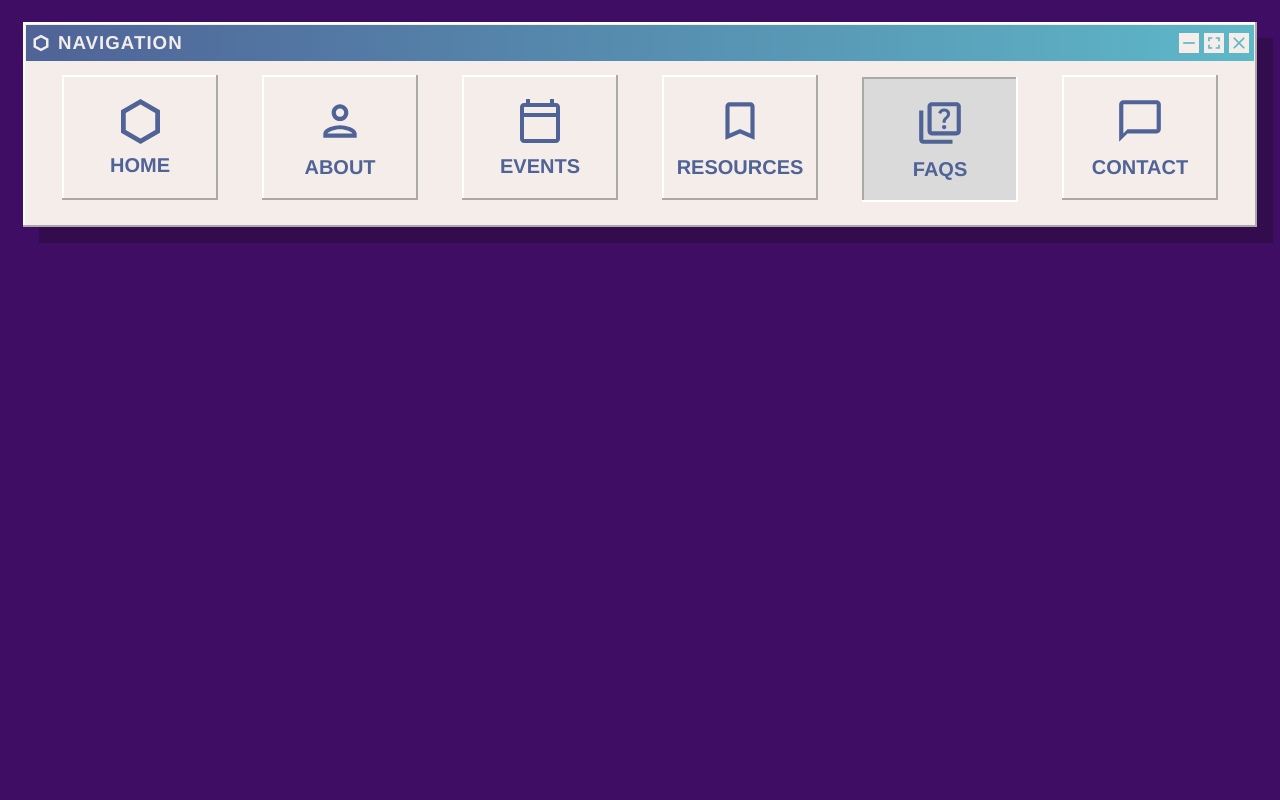
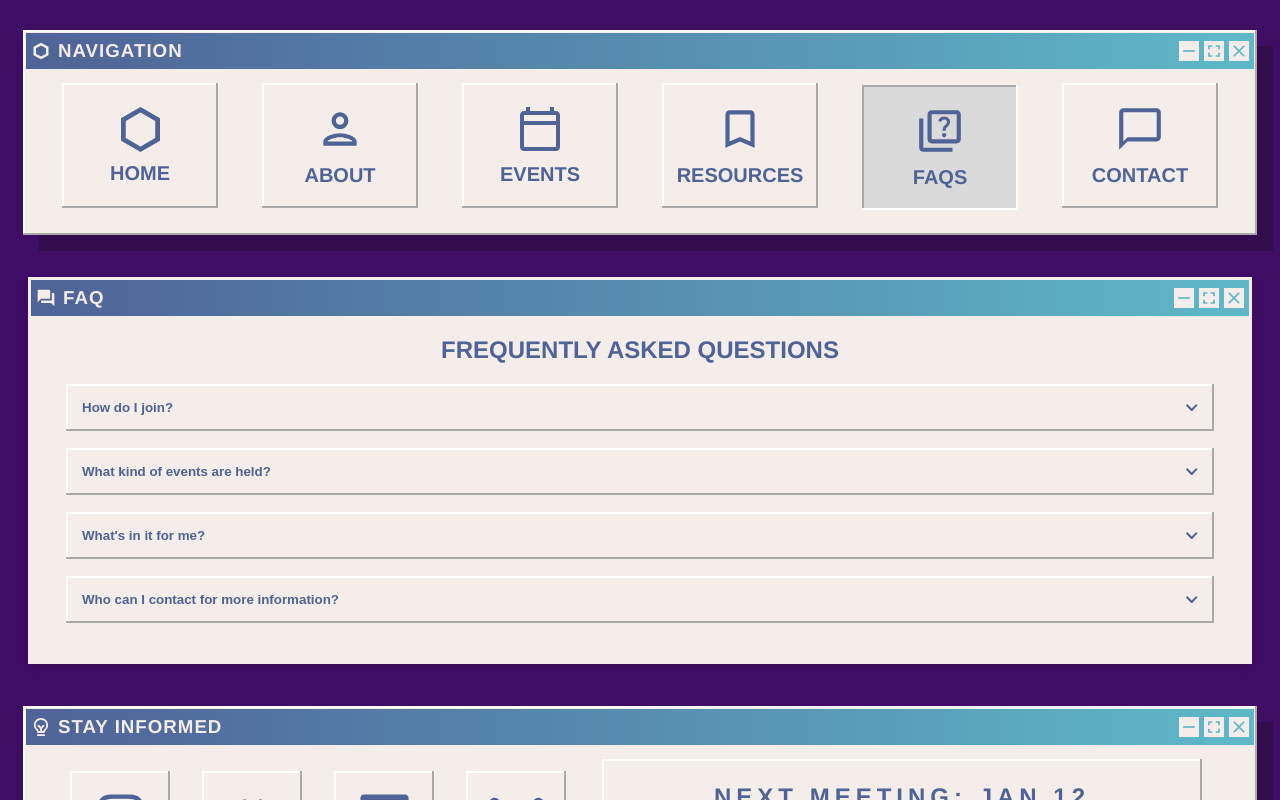
Before and after one commit to gabriel-s-e/AAISWebsite, a Next.js app in the folder AAISWebsite-test-branch/: page /FAQ in a window 1280 px wide. Shown: the top 800 px of the page. Built offline with nearby package versions, Linux system fonts and the light colour scheme; a web font is replaced by a local one.

Commit message:
Added FAQ section changes

```diff
--- /dev/null
+++ b/AAISWebsite-test-branch/src/app/FAQ/FAQ.module.css
@@ -0,0 +1,152 @@
+.entireContainer {
+    display: flex;
+    flex-direction: column;
+    min-height: 100vh;
+}
+
+.contentContainer {
+    flex: 1;
+    padding: 20px;
+    display: flex;
+    justify-content: center;
+    align-items: flex-start;
+}
+
+.window {
+    background-color: #f4edea;
+    border-radius: 0px;
+    box-shadow: 0 4px 6px rgba(0, 0, 0, 0.1);
+    overflow: hidden;
+    box-sizing: border-box;
+    width: 100%;
+    max-width: 1230px;
+    margin: 0 auto;
+}
+
+.faqQuestion,
+.faqAnswer,
+.title {
+    -webkit-font-smoothing: antialiased;
+    -moz-osx-font-smoothing: grayscale;
+}
+
+.faqContainer {
+    width: 100%;
+    padding-top: 3px;
+    padding-bottom: 40px;
+    padding-left: 3px;
+    padding-right: 3px;
+}
+
+.title {
+    color: #4f6397;
+    text-align: center;
+    margin-bottom: 20px;
+    font-size: 1.5rem;
+}
+
+.faqList {
+    display: flex;
+    flex-direction: column;
+    gap: 16px;
+    padding-right: 35px;
+    padding-left: 35px;
+}
+
+.faqItem {
+    border: none;
+    border-radius: 0px;
+    overflow: hidden;
+    background-color: #f4edea;
+    color: #4f6397;
+    box-shadow: inset -2px -2px darkgrey, inset 2px 2px white;
+    margin-bottom: 1px;
+    transition: all 0.3s ease;
+}
+
+.faqQuestion {
+    display: flex;
+    justify-content: space-between;
+    align-items: center;
+    width: 100%;
+    padding: 16px;
+    background-color: #f4edea;
+    border: none;
+    text-align: left;
+    cursor: pointer;
+    font-weight: bold;
+    color: #4f6397;
+    box-shadow: inset -2px -2px darkgrey, inset 2px 2px white;
+    transition: all 0.3s ease;
+}
+
+.faqQuestionActive {
+    background-color: #dadada;
+    box-shadow: inset -2px -2px white, inset 2px 2px darkgray;
+    transform: translateY(2px);
+    border-bottom: none;
+    border-top: none;
+    margin-top: -2px;
+}
+
+.faqAnswer {
+    background-color: rgb(241, 235, 235);
+    color: #333;
+    box-shadow: inset -2px -2px white, inset 2px 2px darkgray;
+    max-height: 0;
+    overflow: hidden;
+    transition: max-height 0.3s ease, padding 0.3s ease;
+    padding: 0 16px;
+}
+
+.faqAnswerActive {
+    padding: 16px;
+}
+
+.link {
+    color: #4f6397;
+    text-decoration: underline;
+    font-weight: bold;
+    transition: color 0.3s ease;
+}
+
+.link:hover {
+    color: #677dc8;
+}
+
+@media (max-width: 768px) {
+    .window {
+        width: 100%;
+    }
+
+    .faqContainer {
+        padding: 10px;
+        padding-bottom: 30px;
+    }
+
+    .title {
+        font-size: 1.2rem;
+    }
+
+    .faqQuestion, .faqAnswer {
+        padding: 12px;
+        font-size: 0.9rem;
+    }
+
+    .faqList {
+        padding-right: 10px;
+        padding-left: 10px;
+    }
+}
+
+@media (min-width: 769px) and (max-width: 1200px) {
+    .window {
+        width: 100%;
+    }
+}
+
+@media (min-width: 1201px) {
+    .window {
+        width: 100%;
+    }
+}
--- a/AAISWebsite-test-branch/src/app/FAQ/page.jsx
+++ b/AAISWebsite-test-branch/src/app/FAQ/page.jsx
@@ -1,18 +1,100 @@
-import Navbar from "../components/Navbar"
-import Footer from "../components/Footer"
-import WindowTop from "../components/WindowTop"
-import { CgShapeHexagon } from "react-icons/cg";
+'use client'
 
-export default function Page() {
+import React, { useState, useRef, useEffect } from 'react';
+import { FaChevronDown, FaChevronUp } from 'react-icons/fa';
+import Navbar from "../components/Navbar";
+import Footer from "../components/Footer";
+import WindowTop from "../components/WindowTop";
+import { MdQuestionAnswer } from "react-icons/md";
+import styles from './FAQ.module.css';
+
+const FAQItem = ({ question, answer, isOpen, onClick }) => {
+    const contentRef = useRef(null);
+
+    useEffect(() => {
+        if (contentRef.current) {
+            contentRef.current.style.maxHeight = isOpen ? `${contentRef.current.scrollHeight}px` : '0px';
+        }
+    }, [isOpen]);
+
     return (
-        <div>
+        <div className={styles.faqItem}>
+            <button
+                className={`${styles.faqQuestion} ${isOpen ? styles.faqQuestionActive : ''}`}
+                onClick={onClick}
+            >
+                {question}
+                {isOpen ? <FaChevronUp /> : <FaChevronDown />}
+            </button>
+            <div
+                ref={contentRef}
+                className={`${styles.faqAnswer} ${isOpen ? styles.faqAnswerActive : ''}`}
+            >
+                {answer}
+            </div>
+        </div>
+    );
+};
+
+const faqData = [
+    {
+        question: "How do I join?",
+        answer: (
+            <>
+                All you need to do is show up to our meetings. We meet biweekly in PETR 118, 6-7PM. Follow our{' '}
+                <a href="https://www.instagram.com/tamuaais/" target="_blank" rel="noopener noreferrer" className={styles.link}>
+                    Instagram
+                </a>{' '}
+                and join our{' '}
+                <a href="https://discord.com/" target="_blank" rel="noopener noreferrer" className={styles.link}>
+                    Discord
+                </a>{' '}
+                for updates on meetings!
+            </>
+        )
+    },
+    {
+        question: "What kind of events are held?",
+        answer: "Our general meetings go over how companies are using AI, as well as important business standpoints of incorporating AI into industry projects. We also host speaker events where people discuss their research, and go over tutorials where we teach different techniques for using AI."
+    },
+    {
+        question: "What's in it for me?",
+        answer: "Practical experience with AI techniques through tutorials and workshops, and learn how these technologies are used in industries!"
+    },
+    {
+        question: "Who can I contact for more information?",
+        answer: "Feel free to DM us on instagram or post a message in our discord if you have any interesting ideas or have questions not answered here."
+    }
+];
+
+export default function FAQ() {
+    const [openIndex, setOpenIndex] = useState(null);
+
+    const handleClick = (index) => {
+        setOpenIndex(openIndex === index ? null : index);
+    };
+
+    return (
+        <div className={styles.entireContainer}>
             <Navbar />
-            <div className="contentContainer">
-                <div className="window" id="homeWindow">
-                    <WindowTop WindowIcon={CgShapeHexagon} title={"FAQ"}/>
+            <div className={styles.contentContainer}>
+                <div className={`${styles.window} ${styles.faqContainer}`}>
+                    <WindowTop WindowIcon={MdQuestionAnswer} title="FAQ" />
+                    <h2 className={styles.title}>Frequently Asked Questions</h2>
+                    <div className={styles.faqList}>
+                        {faqData.map((faq, index) => (
+                            <FAQItem
+                                key={index}
+                                question={faq.question}
+                                answer={faq.answer}
+                                isOpen={openIndex === index}
+                                onClick={() => handleClick(index)}
+                            />
+                        ))}
+                    </div>
                 </div>
             </div>
             <Footer />
         </div>
-    )
+    );
 }
```
